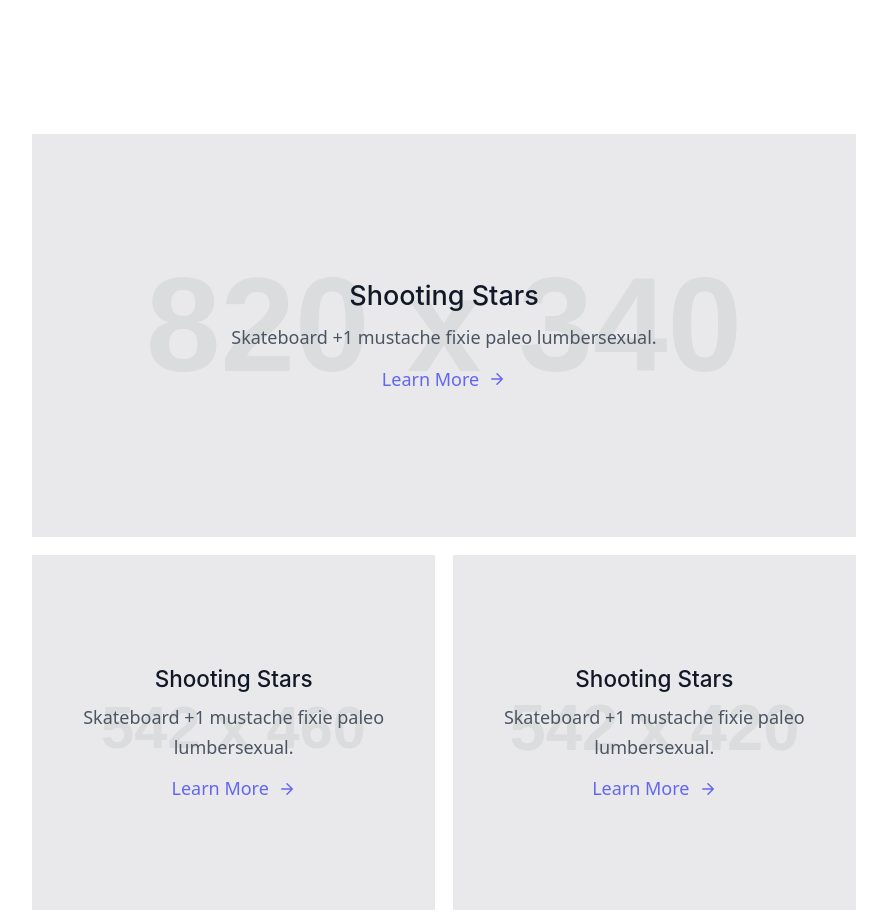
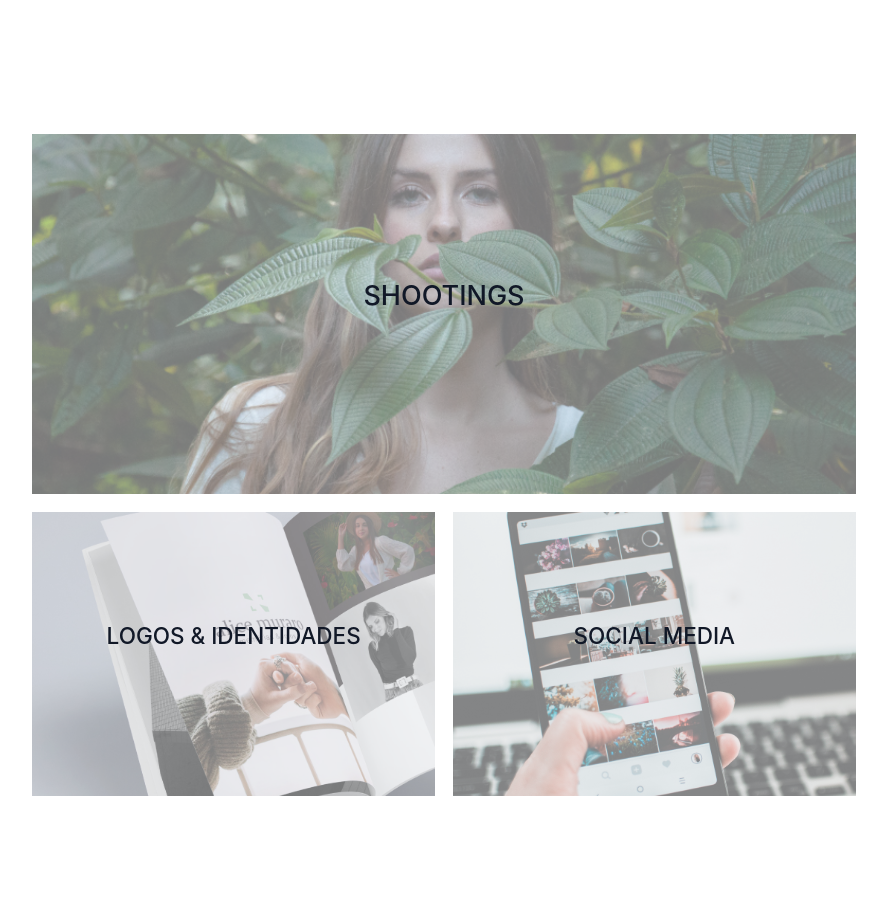
Before and after one commit to alexandresc/ingrid-fischer, a Gatsby site: page / in a window 1280 px wide. Shown: the part 920-1833 px from the top of the page, without its empty margins (196-1083 px from the left). Built offline with nearby package versions, Linux system fonts and the light colour scheme; Gatsby itself is replaced by a stand-in of ours; placeholder pictures from the web are drawn by us.

Commit message:
add images on gallery

```diff
--- a/src/components/gallery.js
+++ b/src/components/gallery.js
@@ -1,4 +1,7 @@
 import * as React from "react"
+import image1 from "../images/Imagem-1-820x340.jpg"
+import image2 from "../images/Imagem-2-542x420.jpg"
+import image3 from "../images/Imagem-3-542x420.jpg"
 
 import "./layout.css"
 
@@ -10,19 +13,19 @@ const Gallery = () => {
           <div class="flex flex-wrap w-full bg-gray-100 py-32 px-10 relative mb-4">
             <img
               alt="gallery"
-              class="w-full object-cover h-full object-center block opacity-25 absolute inset-0"
-              src="https://dummyimage.com/820x340"
+              class="w-full object-cover h-full object-center block opacity-50 absolute inset-0"
+              src={image1}
             />
             <div class="text-center relative z-10 w-full">
               <h2 class="text-2xl text-gray-900 font-medium title-font mb-2">
-                Shooting Stars
+                SHOOTINGS
               </h2>
               <p class="leading-relaxed">
-                Skateboard +1 mustache fixie paleo lumbersexual.
+                {/* Skateboard +1 mustache fixie paleo lumbersexual. */}
               </p>
               <a class="mt-3 text-indigo-500 inline-flex items-center">
-                Learn More
-                <svg
+                {/* Learn More */}
+                {/* <svg
                   fill="none"
                   stroke="currentColor"
                   stroke-linecap="round"
@@ -32,7 +35,7 @@ const Gallery = () => {
                   viewBox="0 0 24 24"
                 >
                   <path d="M5 12h14M12 5l7 7-7 7"></path>
-                </svg>
+                </svg> */}
               </a>
             </div>
           </div>
@@ -41,19 +44,19 @@ const Gallery = () => {
               <div class="flex flex-wrap w-full bg-gray-100 sm:py-24 py-16 sm:px-10 px-6 relative">
                 <img
                   alt="gallery"
-                  class="w-full object-cover h-full object-center block opacity-25 absolute inset-0"
-                  src="https://dummyimage.com/542x460"
+                  class="w-full object-cover h-full object-center block opacity-50 absolute inset-0"
+                  src={image2}
                 />
                 <div class="text-center relative z-10 w-full">
                   <h2 class="text-xl text-gray-900 font-medium title-font mb-2">
-                    Shooting Stars
+                    LOGOS & IDENTIDADES
                   </h2>
                   <p class="leading-relaxed">
-                    Skateboard +1 mustache fixie paleo lumbersexual.
+                    {/* Skateboard +1 mustache fixie paleo lumbersexual. */}
                   </p>
                   <a class="mt-3 text-indigo-500 inline-flex items-center">
-                    Learn More
-                    <svg
+                    {/* Learn More */}
+                    {/* <svg
                       fill="none"
                       stroke="currentColor"
                       stroke-linecap="round"
@@ -63,7 +66,7 @@ const Gallery = () => {
                       viewBox="0 0 24 24"
                     >
                       <path d="M5 12h14M12 5l7 7-7 7"></path>
-                    </svg>
+                    </svg> */}
                   </a>
                 </div>
               </div>
@@ -72,19 +75,19 @@ const Gallery = () => {
               <div class="flex flex-wrap w-full bg-gray-100 sm:py-24 py-16 sm:px-10 px-6 relative">
                 <img
                   alt="gallery"
-                  class="w-full object-cover h-full object-center block opacity-25 absolute inset-0"
-                  src="https://dummyimage.com/542x420"
+                  class="w-full object-cover h-full object-center block opacity-50 absolute inset-0"
+                  src={image3}
                 />
                 <div class="text-center relative z-10 w-full">
                   <h2 class="text-xl text-gray-900 font-medium title-font mb-2">
-                    Shooting Stars
+                    SOCIAL MEDIA
                   </h2>
                   <p class="leading-relaxed">
-                    Skateboard +1 mustache fixie paleo lumbersexual.
+                    {/* Skateboard +1 mustache fixie paleo lumbersexual. */}
                   </p>
                   <a class="mt-3 text-indigo-500 inline-flex items-center">
-                    Learn More
-                    <svg
+                    {/* Learn More */}
+                    {/* <svg
                       fill="none"
                       stroke="currentColor"
                       stroke-linecap="round"
@@ -94,7 +97,7 @@ const Gallery = () => {
                       viewBox="0 0 24 24"
                     >
                       <path d="M5 12h14M12 5l7 7-7 7"></path>
-                    </svg>
+                    </svg> */}
                   </a>
                 </div>
               </div>
```
